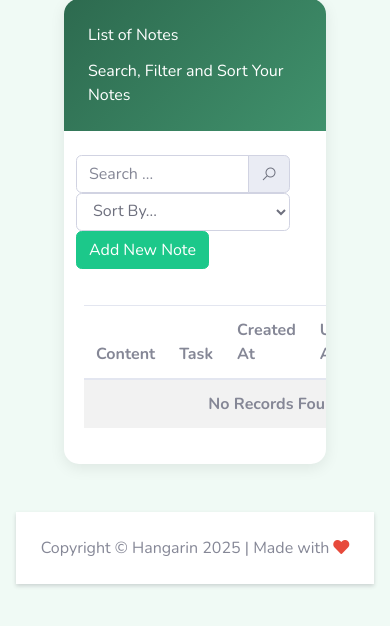
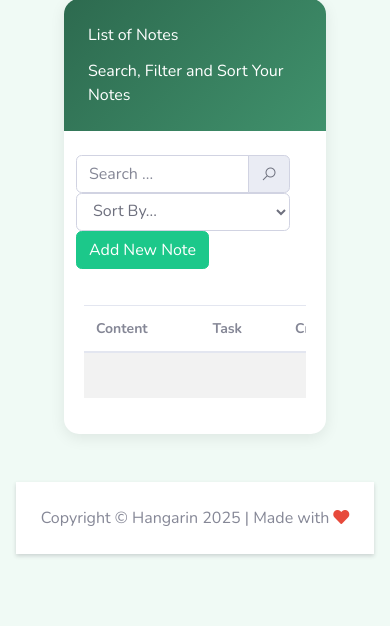
Before and after one commit to YG-paaleee/Hangarin, a Django app: page /note_list in a window 390 px wide. Shown: the part 124-750 px from the top of the page. Run offline with Django 5.2, Linux system fonts and the light colour scheme; data that the repository does not hold is empty; some libraries are stand-ins or nearby versions.

Commit message:
fixed mobile view

```diff
--- a/projectsite/templates/base.html
+++ b/projectsite/templates/base.html
@@ -197,6 +197,42 @@
                 margin: 0.25rem 0;
                 border-radius: 8px;
             }
+
+            /* Make tables scrollable on mobile */
+            .table-responsive {
+                overflow-x: auto !important;
+                -webkit-overflow-scrolling: touch;
+            }
+
+            table {
+                min-width: 600px;
+            }
+        }
+
+        /* Table responsive wrapper */
+        .table-responsive {
+            display: block;
+            width: 100%;
+            overflow-x: auto;
+            -webkit-overflow-scrolling: touch;
+        }
+
+        /* Ensure tables fit properly */
+        table {
+            width: 100%;
+        }
+
+        @media (max-width: 768px) {
+            /* Adjust table font size on mobile */
+            table {
+                font-size: 0.875rem;
+            }
+
+            /* Make action buttons more compact on mobile */
+            .btn-sm {
+                padding: 0.25rem 0.5rem;
+                font-size: 0.75rem;
+            }
         }
 
         /* Remove old sidebar styles */
@@ -267,7 +303,7 @@
                     <li class="nav-item dropdown no-arrow">
                         <a class="nav-link dropdown-toggle user-dropdown" href="#" id="userDropdown2"
                            role="button" data-toggle="dropdown" aria-haspopup="true" aria-expanded="false">
-                            <span class="mr-2 d-none d-lg-inline text-white">tester</span>
+                            <span class="mr-2 text-white">{{ user.username }}</span>
                             <img class="img-profile rounded-circle" src="{% static 'img/mainpfp.jpg' %}" style="width: 35px; height: 35px; border: 2px solid rgba(255,255,255,0.3);">
                         </a>
                         <div class="dropdown-menu dropdown-menu-right shadow animated--grow-in" aria-labelledby="userDropdown2">
--- a/projectsite/templates/category_list.html
+++ b/projectsite/templates/category_list.html
@@ -43,6 +43,7 @@
                 </div>
 
             <div class="card-body">
+              <div class="table-responsive">
                 <table class="table table-striped mt-3">
                   <thead>
                     <tr>
@@ -72,6 +73,7 @@
                     {% endfor %}
                   </tbody>
                 </table>
+              </div>
               {% include 'includes/pagination.html' %}
             </div>
           </div>
--- a/projectsite/templates/note_list.html
+++ b/projectsite/templates/note_list.html
@@ -43,6 +43,7 @@
                 </div>
 
             <div class="card-body">
+              <div class="table-responsive">
                 <table class="table table-striped mt-3">
                   <thead>
                     <tr>
@@ -74,6 +75,7 @@
                     {% endfor %}
                   </tbody>
                 </table>
+              </div>
               {% include 'includes/pagination.html' %}
             </div>
           </div>
--- a/projectsite/templates/priority_list.html
+++ b/projectsite/templates/priority_list.html
@@ -43,6 +43,7 @@
                 </div>
 
             <div class="card-body">
+              <div class="table-responsive">
                 <table class="table table-striped mt-3">
                   <thead>
                     <tr>
@@ -73,6 +74,7 @@
                     {% endfor %}
                   </tbody>
                 </table>
+              </div>
               {% include 'includes/pagination.html' %}
             </div>
           </div>
--- a/projectsite/templates/subtask_list.html
+++ b/projectsite/templates/subtask_list.html
@@ -53,6 +53,7 @@
                 </div>
 
             <div class="card-body">
+              <div class="table-responsive">
                 <table class="table table-striped mt-3">
                   <thead>
                     <tr>
@@ -86,6 +87,7 @@
                     {% endfor %}
                   </tbody>
                 </table>
+              </div>
               {% include 'includes/pagination.html' %}
             </div>
           </div>
--- a/projectsite/templates/task_list.html
+++ b/projectsite/templates/task_list.html
@@ -84,6 +84,7 @@
                 </div>
 
             <div class="card-body">
+              <div class="table-responsive">
                 <table class="table table-striped mt-3">
                   <thead>
                     <tr>
@@ -127,6 +128,7 @@
                     {% endfor %}
                   </tbody>
                 </table>
+              </div>
               {% include 'includes/pagination.html' %}
             </div>
           </div>
```
Lines whose indentation alone changed are shown as unchanged.
